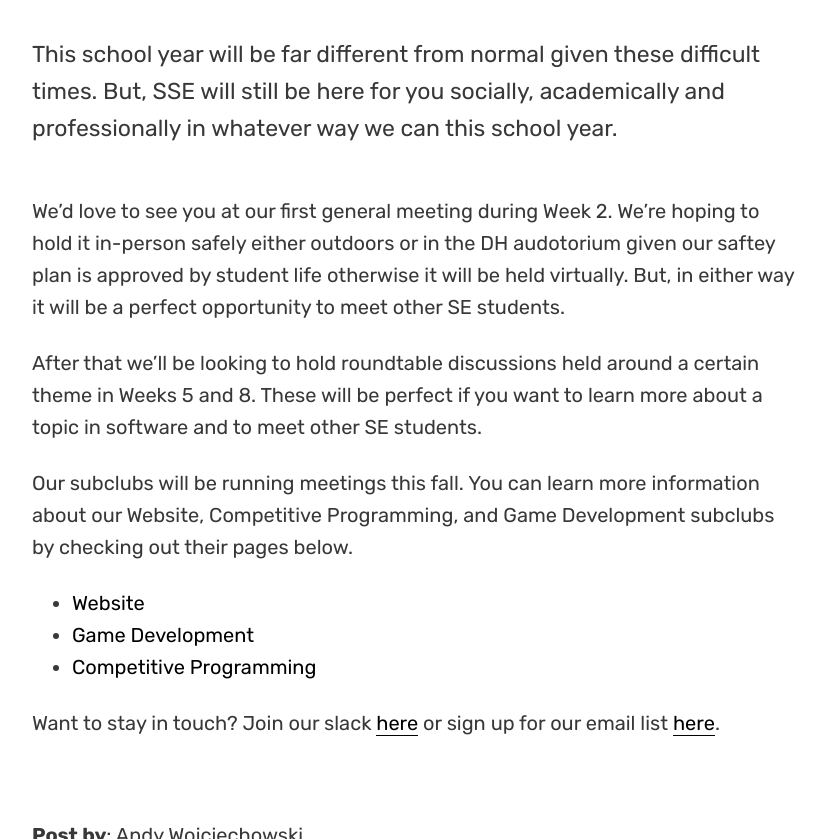
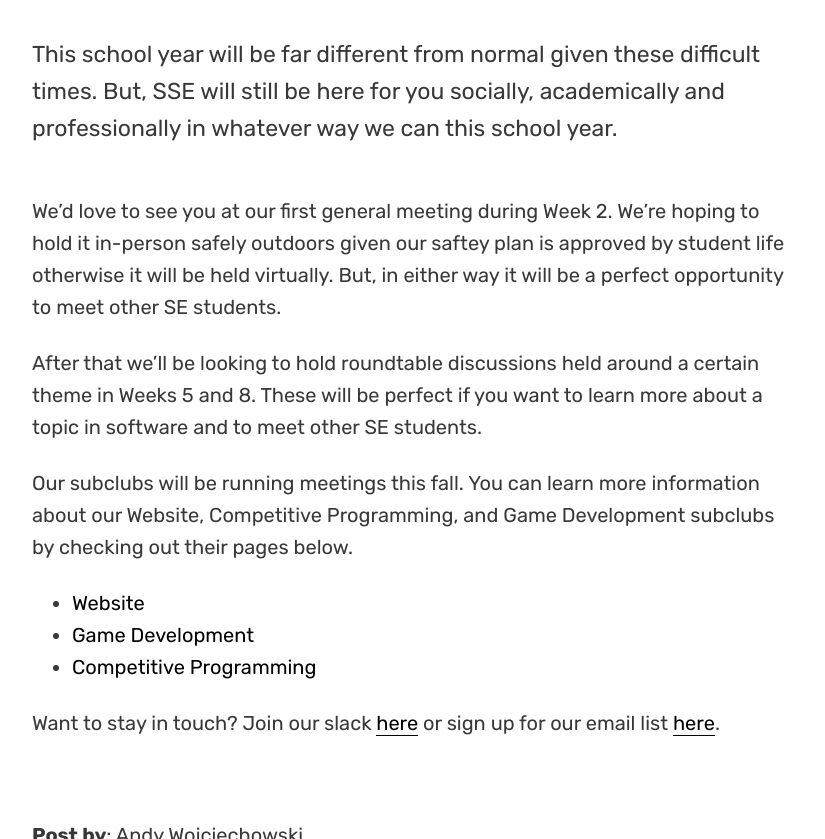
Before and after one commit to msoe-sse/msoe-sse.github.io, a Jekyll site: the page built from _posts/2020-09-01-Welcome-Back-2020-2021.md, in a window 1280 px wide and 900 px high, scrolled down 838 px, cut to the strip 61-900 px from the top of the window. Shown: the whole strip, without its empty margins (224-1049 px from the left). Built offline with Jekyll 4.4.1, drawn with Linux system fonts in a browser that asks for light colours; nearby versions of some CDN libraries; some web fonts are replaced.

Commit message:
Removing mention of DH audotorium from welcome back post

```diff
--- a/_posts/2020-09-01-Welcome-Back-2020-2021.md
+++ b/_posts/2020-09-01-Welcome-Back-2020-2021.md
@@ -12,7 +12,7 @@
 <!–-break-–>
 This school year will be far different from normal given these difficult times. But, SSE will still be here for you socially, academically and professionally in whatever way we can this school year.
 
-We'd love to see you at our first general meeting during Week 2. We're hoping to hold it in-person safely either outdoors or in the DH audotorium given our saftey plan is approved by student life otherwise it will be held virtually. But, in either way it will be a perfect opportunity to meet other SE students.
+We'd love to see you at our first general meeting during Week 2. We're hoping to hold it in-person safely outdoors given our saftey plan is approved by student life otherwise it will be held virtually. But, in either way it will be a perfect opportunity to meet other SE students.
 
 After that we'll be looking to hold roundtable discussions held around a certain theme in Weeks 5 and 8. These will be perfect if you want to learn more about a topic in software and to meet other SE students.
 
```
